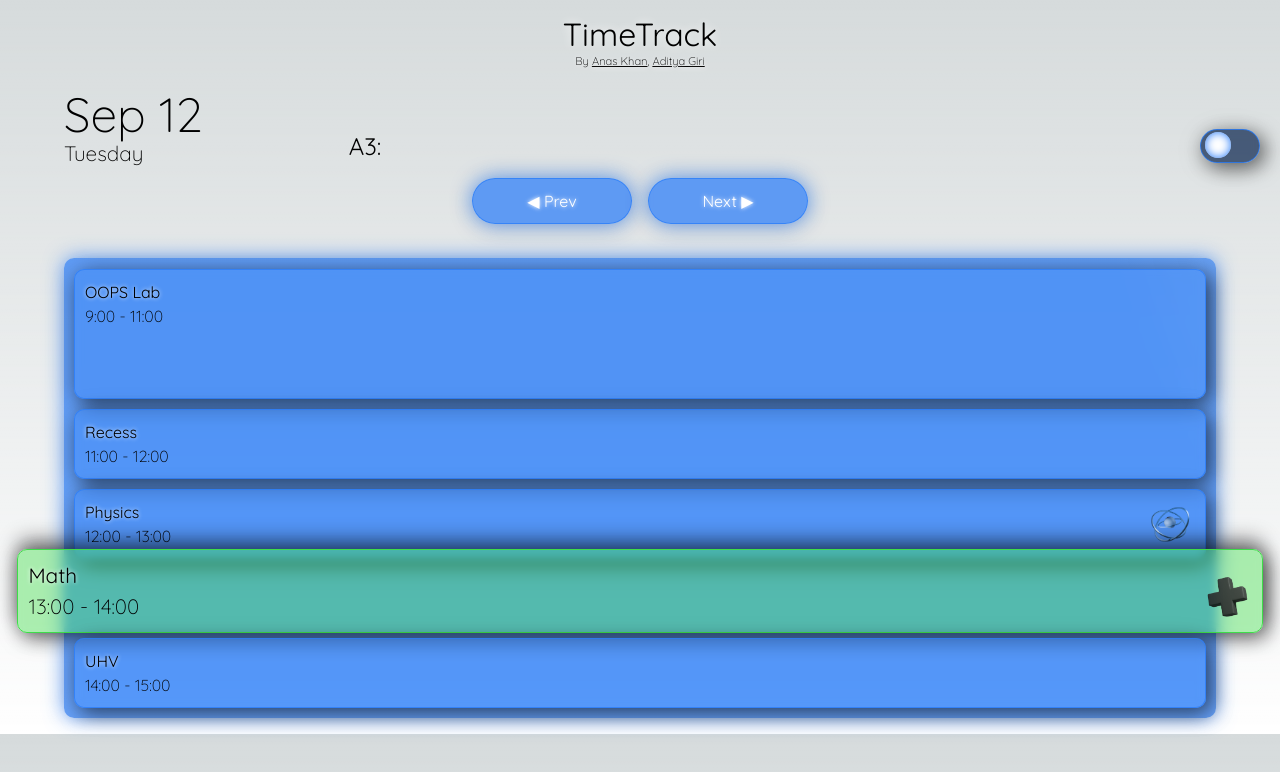
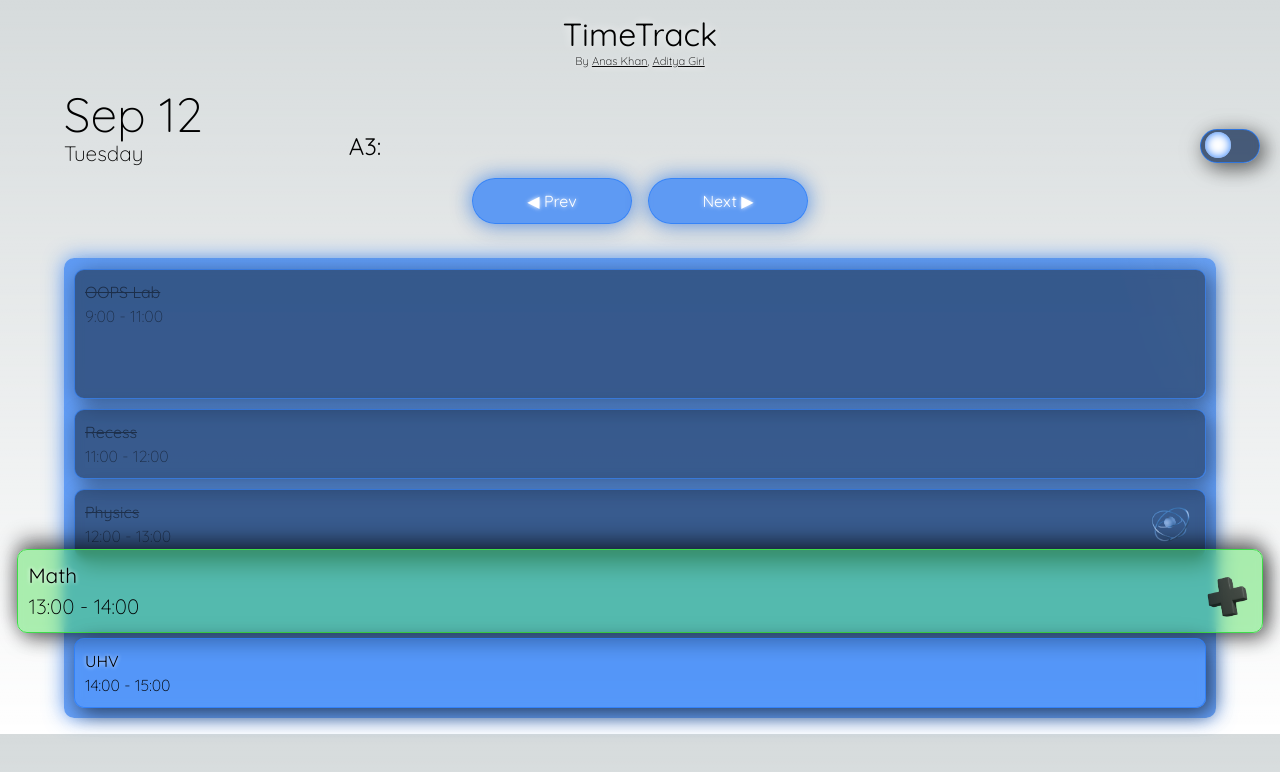
Before and after one commit to Xyncross1111/timetrack, a Next.js app: page / in a window 1280 px wide. Shown: the top 772 px of the page. Built offline with nearby package versions, Linux system fonts and the light colour scheme.

Commit message:
past classes

```diff
--- a/app/class/class.css
+++ b/app/class/class.css
@@ -46,6 +46,15 @@
     padding-bottom: 70px;
 }
 
+.past{
+    background-color: rgba(0, 0, 0, 0.61);
+    opacity: 0.7;
+}
+.past h2{
+    text-decoration: line-through;
+    text-shadow: none;
+}
+
 .icon {
     margin-top: -50px;
     float: right;
--- a/app/class/class.tsx
+++ b/app/class/class.tsx
@@ -1,3 +1,4 @@
+"use client;"
 import { FC } from "react";
 import "./class.css"
 import Icon from "@/app/icon/icon";
@@ -34,6 +35,9 @@ const Class: FC<classProps> = (props: classProps) => {
     if (timeStart + 2 === timeEnd){
         className += " lab";
     }
+    if (timeEnd <= hour && props.date.getDate() <= date.getDate()){
+        className += " past";
+    }
     if(props.name === "Math" || props.name === "Physics"){
         return (
             <div className={className}>
```
